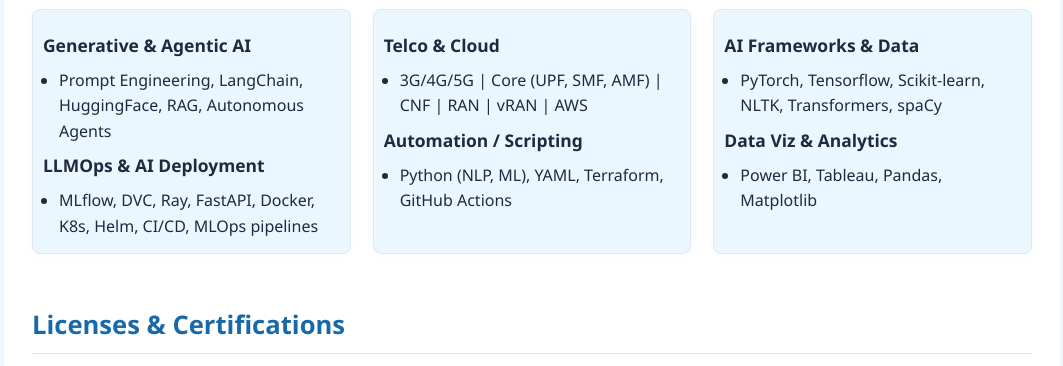
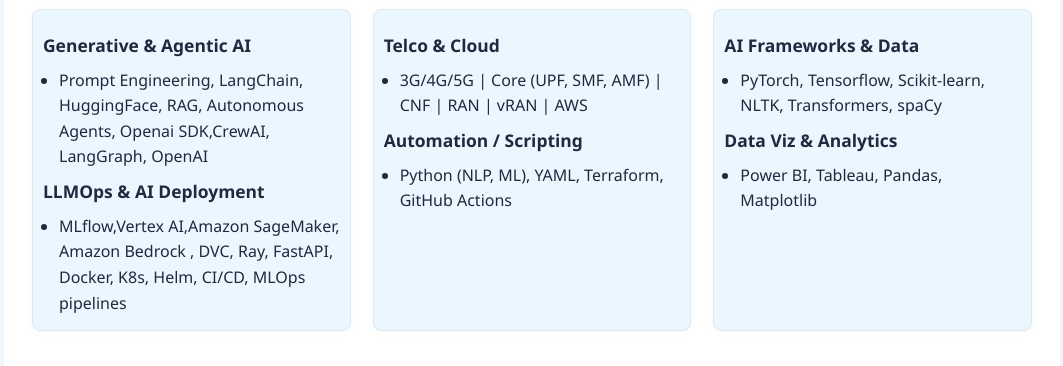
Before and after one commit to EPRADDH/pradeepdhote, a plain HTML site: page index.html in a window 1280 px wide. Shown: the part 1993-2359 px from the top of the page, without its empty margins (108-1171 px from the left). Drawn offline with Linux system fonts and the light colour scheme.

Commit message:
Update index.html

```diff
--- a/index.html
+++ b/index.html
@@ -107,11 +107,11 @@
         <div>
           <h3>Generative & Agentic AI</h3>
           <ul>
-            <li>Prompt Engineering, LangChain, HuggingFace, RAG, Autonomous Agents</li>
+            <li>Prompt Engineering, LangChain, HuggingFace, RAG, Autonomous Agents, Openai SDK,CrewAI, LangGraph, OpenAI</li>
           </ul>
           <h3>LLMOps & AI Deployment</h3>
           <ul>
-            <li>MLflow, DVC, Ray, FastAPI, Docker, K8s, Helm, CI/CD, MLOps pipelines</li>
+            <li>MLflow,Vertex AI,Amazon SageMaker, Amazon Bedrock , DVC, Ray, FastAPI, Docker, K8s, Helm, CI/CD, MLOps pipelines</li>
           </ul>
         </div>
         <div>
```
